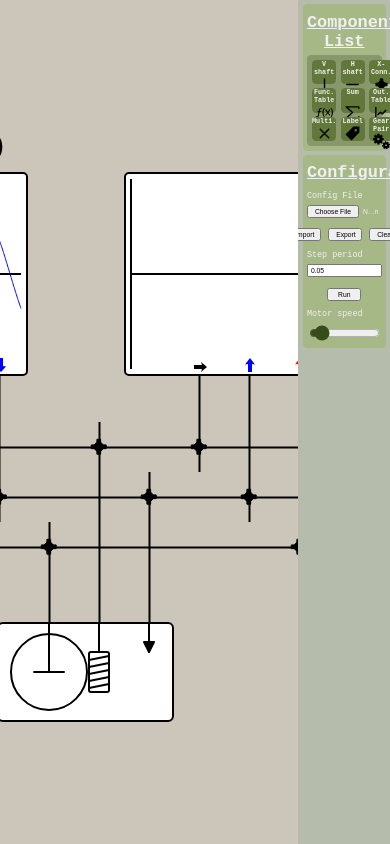
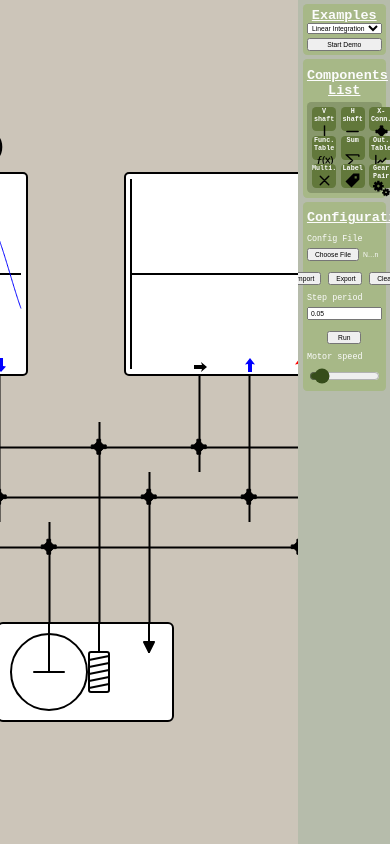
Before and after one commit to ComputingPhysicalCalculus/ComputingPhysicalCalculus, a website built with Vite: page index.html in a window 390 px wide. Built offline with nearby package versions, Linux system fonts and the light colour scheme.

Commit message:
Added a demo button along with a list of examples to select from

```diff
--- a/index.html
+++ b/index.html
@@ -17,6 +17,16 @@
         </div>
 
         <div id="user-control">
+            <div id="demo-area">
+                <label>Examples</label>
+                <select name="examples" id="examples-list">
+                    <option value="LinearIntegration">Linear Integration</option>
+                    <option value="Spring">Spring</option>
+                </select>
+
+                <button id="demo-button">Start Demo</button>
+            </div>
+
             <div id="components-area">
                 <p>Components List</p>
                 <div id="components-list">
--- a/src/Lifecycle.ts
+++ b/src/Lifecycle.ts
@@ -1,7 +1,7 @@
 import { Config, loadConfig } from "./config";
 import { toConfig } from "./GenerateConfigFromUI";
 import { query, queryAll } from "./decorators";
-import { INTEGRATING_LINEAR } from "./examples";
+import { SPRING_EXAMPLE, LINEAR_INTEGRATION_EXAMPLE } from "./examples";
 import { setupDragHooks } from "./UI/Drag";
 import { DraggableComponentElement } from "./UI/DraggableElement";
 import { GRID_SIZE, resetScreenOffset, setCells, setScreenOffset, setupScreenHooks } from "./UI/Grid";
@@ -40,6 +40,12 @@ export class Lifecycle {
     @queryAll(".placed-component")
     private placedComponents!: NodeListOf<DraggableComponentElement>;
 
+    @query("#demo-button")
+    demo_button!: HTMLButtonElement
+
+    @query("#examples-list")
+    examples_select!: HTMLSelectElement;
+
     @query("#import-button")
     import_button!: HTMLButtonElement
 
@@ -76,6 +82,8 @@ export class Lifecycle {
     @query("#machine")
     machine!: HTMLElement;
 
+    currently_demoing: Boolean = false;
+
     state: State = State.Stopped;
 
     private _on_frame: undefined | ((delta: number) => void);
@@ -106,12 +114,18 @@ export class Lifecycle {
         setupSelectHooks();
 
         // Setup click event listener
+        this.examples_select.addEventListener("change", e => this.change_example(e));
+        this.examples_select.selectedIndex = 0;
+        this.demo_button.addEventListener("click", _ => this.toggle_demo());
+
         this.import_button.addEventListener("click", _ => this._handle_import_file());
         this.export_button.addEventListener("click", _ => this._handle_export_file());
         this.clear_button.addEventListener("click", _ => this._clear_components());
 
         this.run_button.addEventListener("click", _ => this.run());
-    this.stop_button.addEventListener("click", _ => this.stop());
+        this.stop_button.addEventListener("click", _ => {
+            if (this.currently_demoing) { this.stop_demo(); } else { this.stop(); }
+        });
         this.pause_button.addEventListener("click", _ => this.pause());
         this.unpause_button.addEventListener("click", _ => this.unpause());
 
@@ -166,7 +180,7 @@ export class Lifecycle {
      * is never run.
      */
     public initialLoad(): void {
-    this.loadState(INTEGRATING_LINEAR);
+        this.loadState(LINEAR_INTEGRATION_EXAMPLE);
         UNDO_SINGLETON.remove();
     }
 
@@ -250,8 +264,44 @@ export class Lifecycle {
         }
     }
 
+    change_example(e: Event): void {
+        const option = e.target as HTMLOptionElement;
+        switch (option.value) {
+            case "LinearIntegration": this.loadState(LINEAR_INTEGRATION_EXAMPLE); break;
+            case "Spring": this.loadState(SPRING_EXAMPLE); break;;
+        }
+    }
+
+    // Put the simulation into a demo mode
+    stop_demo(): void {
+        this.currently_demoing = false;
+        this.demo_button.textContent = "Start Demo";
+        this.examples_select.disabled = false;
+        this.stop();
+    }
+
+    start_demo(): void {
+        this.currently_demoing = true;
+        this.demo_button.textContent = "Stop Demo";
+        this.examples_select.disabled = true;
+        this.run();
+    }
+
+    toggle_demo(): void {
+        if (this.currently_demoing) {
+            this.stop_demo();
+        } else {
+            this.start_demo();
+        }
+    }
+
     stop(): void {
         this.state = State.Stopped;
+
+        if (this.currently_demoing) {
+            this.run();
+            return;
+        }
 
         this.step_period_input.disabled = false;
         this.import_button.disabled = false;
--- a/src/examples.ts
+++ b/src/examples.ts
@@ -1,10 +1,10 @@
 import { Config } from "./config";
 
-import _integrating_linear from "../examples/integrating-linear.json";
-import _example_config from "../examples/spring-example.json";
+import _linear_integration_example from "../examples/integrating-linear.json";
+import _spring_example from "../examples/spring-example.json";
 
-export const EXAMPLE_CONFIG: Config = _example_config as any;
-export const INTEGRATING_LINEAR: Config = _integrating_linear as any;
+export const SPRING_EXAMPLE: Config = _spring_example as any;
+export const LINEAR_INTEGRATION_EXAMPLE: Config = _linear_integration_example as any;
 
 import _dangling_shaft from "../examples/broken/dangling-shaft.json";
 
--- a/styles/style.css
+++ b/styles/style.css
@@ -7,11 +7,11 @@
     --colour-highlight1: #ECCF7E;
     --colour-highlight2: #D48C35;
     --colour-highlight3: #364D1A;
-    --text-colour: #F0F0F0;
+    --text-colour: #FCFCFC;
     --unit: calc(max(1vw, 1vh));
     --text-size: calc(var(--unit));
     --text-button-size: calc(0.8 * var(--unit));
-    --text-header-size: calc(2 * var(--unit));
+    --text-header-size: calc(1.6 * var(--unit));
     --border-radius: calc(0.5 * var(--unit));
     --gap-size: calc(0.5 * var(--unit));
 
@@ -66,6 +66,31 @@ html {
     gap: var(--gap-size);
 
     z-index: 6;
+}
+
+#demo-area {
+    display: flex;
+    flex-direction: column;
+    background: var(--colour-accent2);
+    border-radius: var(--border-radius);
+    padding: var(--gap-size);
+    gap: var(--gap-size);
+}
+
+#demo-area>label {
+    text-align: center;
+    font-size: var(--text-header-size);
+    font-weight: bold;
+    text-decoration: underline;
+    margin: 0 0 -5px 0;
+}
+
+#demo-area>select {
+    font-size: var(--text-button-size);
+}
+
+#demo-area>button {
+    font-size: var(--text-button-size);
 }
 
 #configuration {
```
Also changed, not shown: tests/core/IntegrateLinear.test.ts (+22 -22 lines), tests/core/SpringExampleTest.test.ts (+2 -2 lines). Lines whose indentation alone changed are shown as unchanged.
